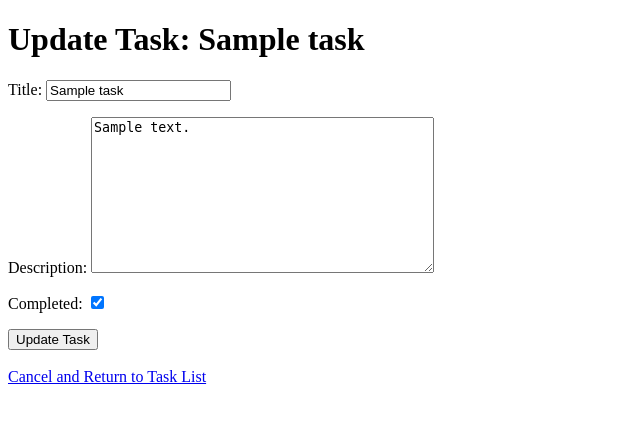
After one commit to JdanielGA/Django_Essentials, a Django app: page /tasks/1/edit/ in a window 1280 px wide. The commit adds this page. Shown: the top 423 px of the page, without its empty margins (0-640 px from the left). Run offline with Django 5.2, Linux system fonts and the light colour scheme; tables that the repository leaves empty hold one stand-in row (values such as "Sample post").

Commit message:
The update function was added

```diff
--- a/tasks/urls.py
+++ b/tasks/urls.py
@@ -6,4 +6,5 @@ urlpatterns = [
     path('', views.task_list, name='task_list'),
     path('<int:task_id>/', views.task_detail, name='task_details'),
     path('new/', views.task_form, name='task_form'),
+    path('<int:task_id>/edit/', views.task_update, name='task_update'),
 ]
--- a/tasks/views.py
+++ b/tasks/views.py
@@ -1,5 +1,5 @@
 # tasks/views.py
-from django.shortcuts import render, redirect
+from django.shortcuts import render, redirect, get_object_or_404
 from .models import Task
 from .forms import TaskForm
 
@@ -15,7 +15,7 @@ def task_detail(request, task_id):
     context = {'task': task}
     return render(request, 'tasks/task_details.html', context)
 
-# Form View for creating and updating tasks.
+# Form View for creating tasks.
 def task_form(request):
     if request.method == 'POST':
         form = TaskForm(request.POST)
@@ -26,3 +26,16 @@ def task_form(request):
         form = TaskForm()
     context = {'form': form}
     return render(request, 'tasks/task_form.html', context)
+
+# Form View for updating tasks.
+def task_update(request, task_id):
+    task = get_object_or_404(Task, id=task_id)
+    if request.method == 'POST':
+        form = TaskForm(request.POST, instance=task)
+        if form.is_valid():
+            form.save()
+            return redirect('task_list')
+    else:
+        form = TaskForm(instance=task)
+    context = {'form': form, 'task': task}
+    return render(request, 'tasks/update_task.html', context)
--- a/templates/tasks/task_details.html
+++ b/templates/tasks/task_details.html
@@ -9,6 +9,8 @@
 
 <body>
     <h1>{{ task.title }}</h1>
+    <a href="{% url 'task_update' task.id %}">Edit Task</a>
+    <br>
     <p><strong>Description:</strong></p>
     <p>{{ task.description }}</p>
     <p><strong>Status:</strong>
--- /dev/null
+++ b/templates/tasks/update_task.html
@@ -0,0 +1,18 @@
+<!DOCTYPE html>
+<html lang="en">
+<head>
+    <meta charset="UTF-8">
+    <meta name="viewport" content="width=device-width, initial-scale=1.0">
+    <title>Update Task</title>
+</head>
+<body>
+    <h1>Update Task: {{ task.title }}</h1>
+    <form method="post">
+        {% csrf_token %}
+        {{ form.as_p }}
+        <button type="submit">Update Task</button>
+    </form>
+    <br>
+    <a href="{% url 'task_list' %}">Cancel and Return to Task List</a>
+</body>
+</html>
```
